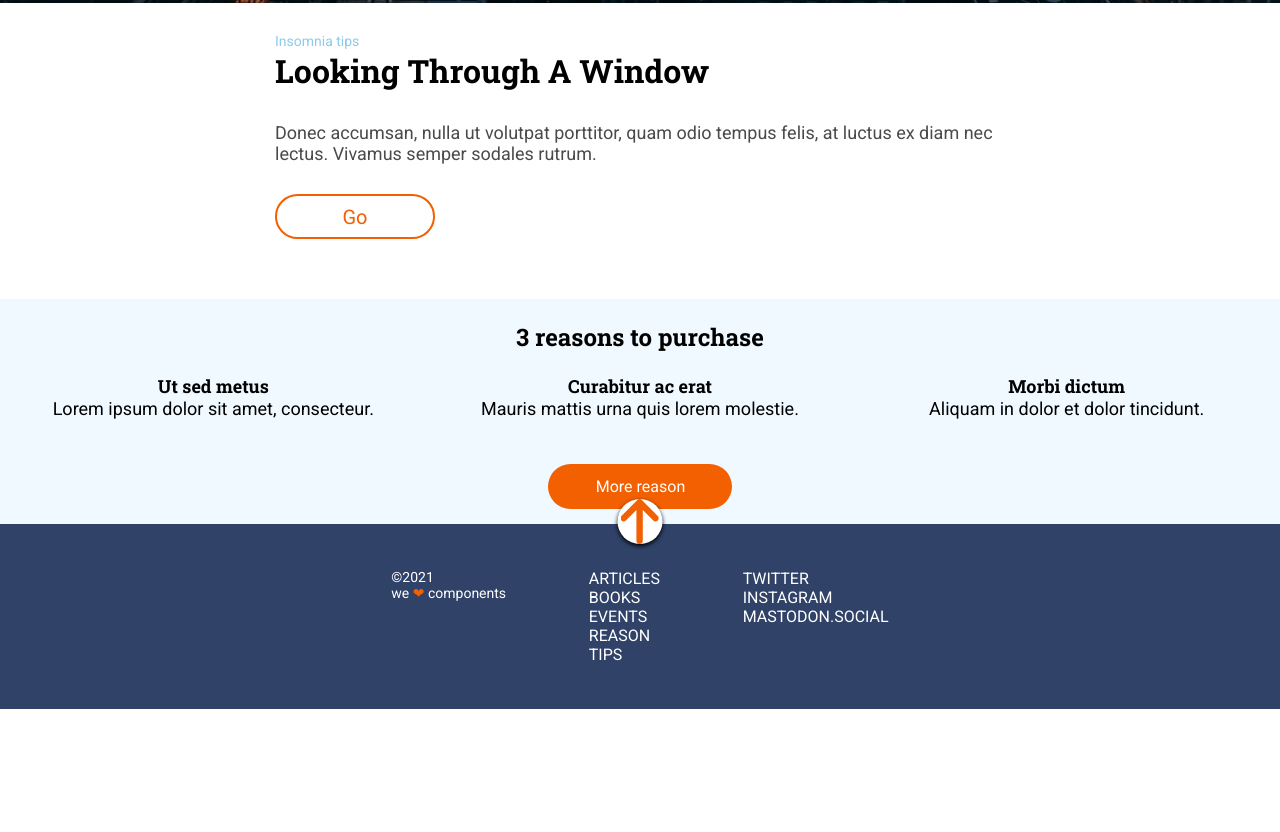
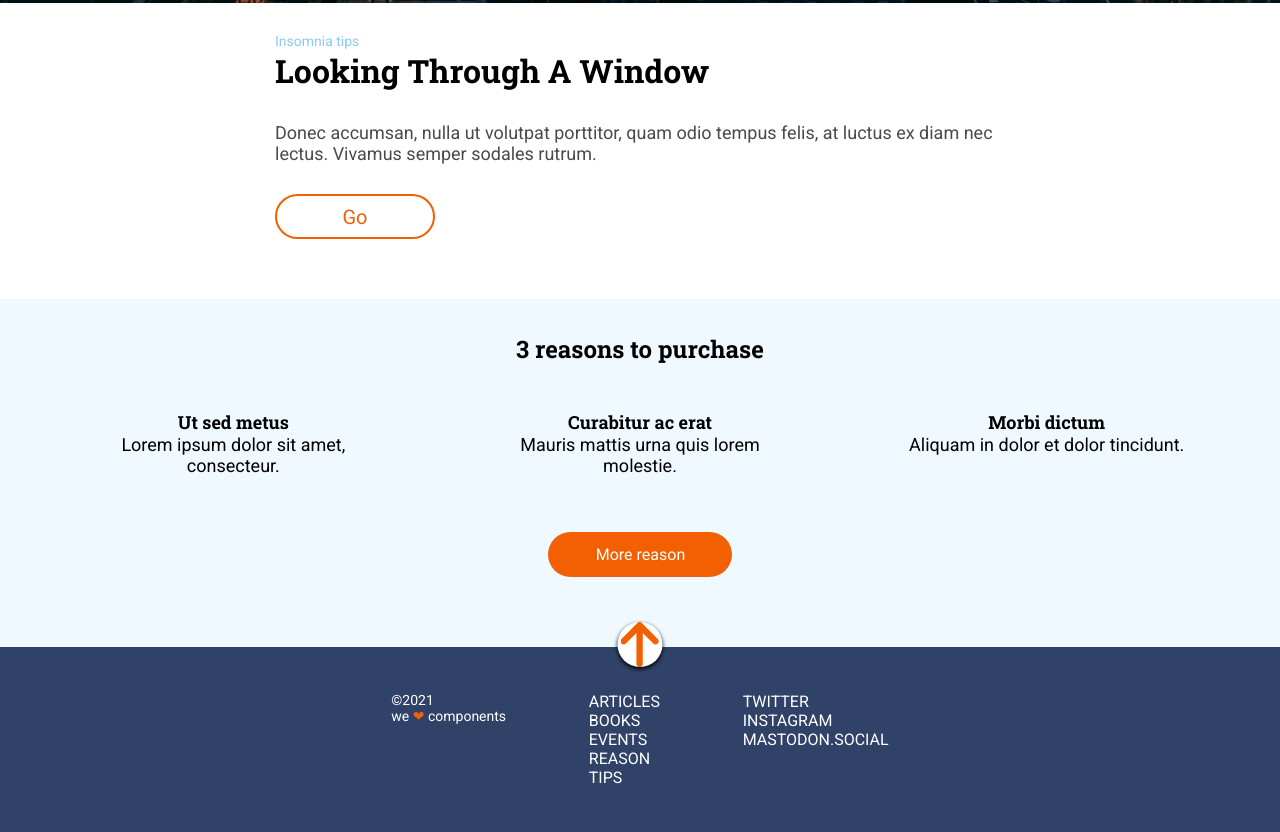
Before and after one commit to Adalab/modulo-1-evaluacion-final-EstLopCor, a website: page docs/index.html in a window 1280 px wide. Shown: the part 797-1629 px from the top of the page. Before the commit the page ends 1506 px from the top, so only its background shows below. Drawn offline with nearby package versions, Linux system fonts and the light colour scheme; files that its build step writes are made by us from their sources.

Commit message:
make responsive destock version

```diff
--- a/src/scss/layout/_reason.scss
+++ b/src/scss/layout/_reason.scss
@@ -3,9 +3,13 @@
   text-align: center;
   display: grid;
   grid-template-rows: repeat(5, 1fr);
+  padding-bottom: 30px;
   @media all and (min-width: 768px) {
     grid-template-rows: repeat(3, 1fr);
     grid-template-columns: repeat(3, 1fr);
+    column-gap: 20px;
+    row-gap: 45px;
+    padding: 0 40px 60px;
   }
   &__title {
     font-family: $font-title;
@@ -13,6 +17,7 @@
     @media all and (min-width: 768px) {
       grid-column: 1/4;
       grid-row: 1/2;
+      margin-bottom: 0;
     }
   }
   &item1 {
@@ -41,9 +46,9 @@
     &--text {
       font-family: $font-text;
       font-size: 1.125rem;
-      margin: 0 70px 45px 70px;
+      margin: 0 70px 45px;
       @media all and (min-width: 768px) {
-        margin: 0 35px 30px;
+        margin: 0 35px;
       }
     }
   }
```
